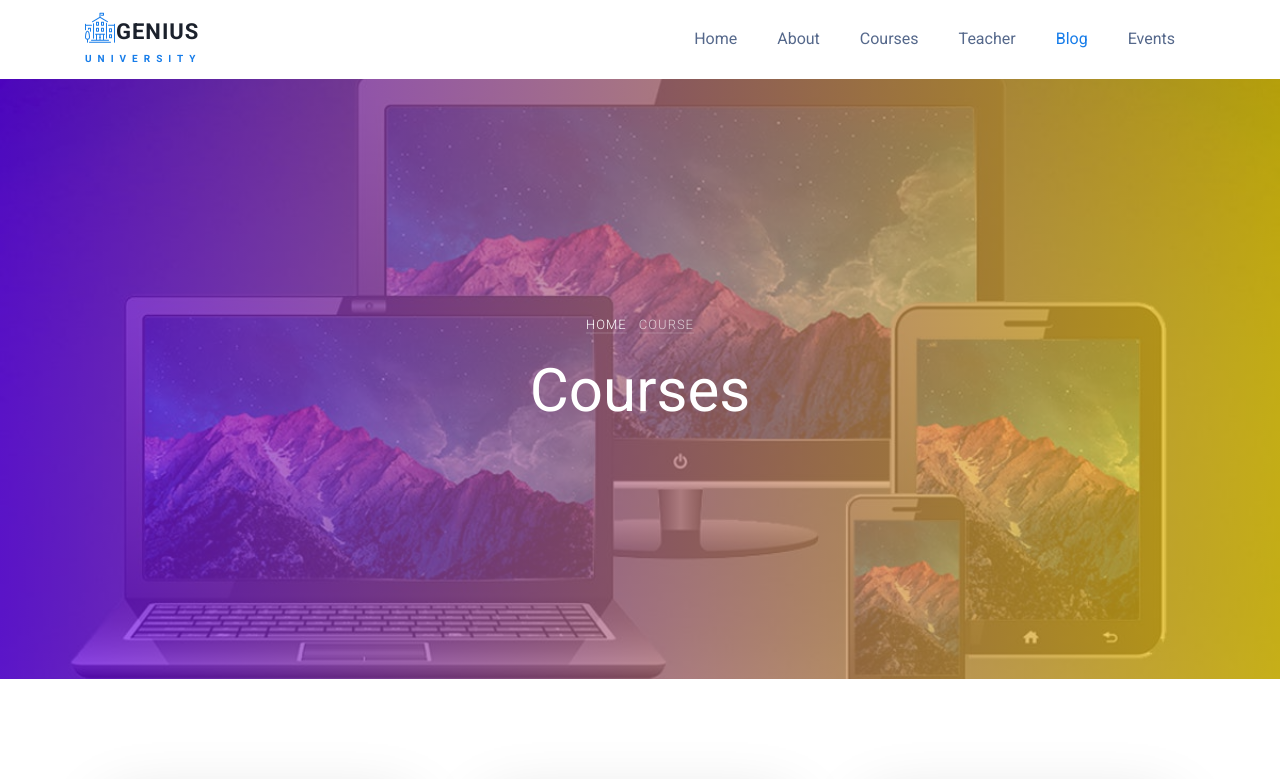
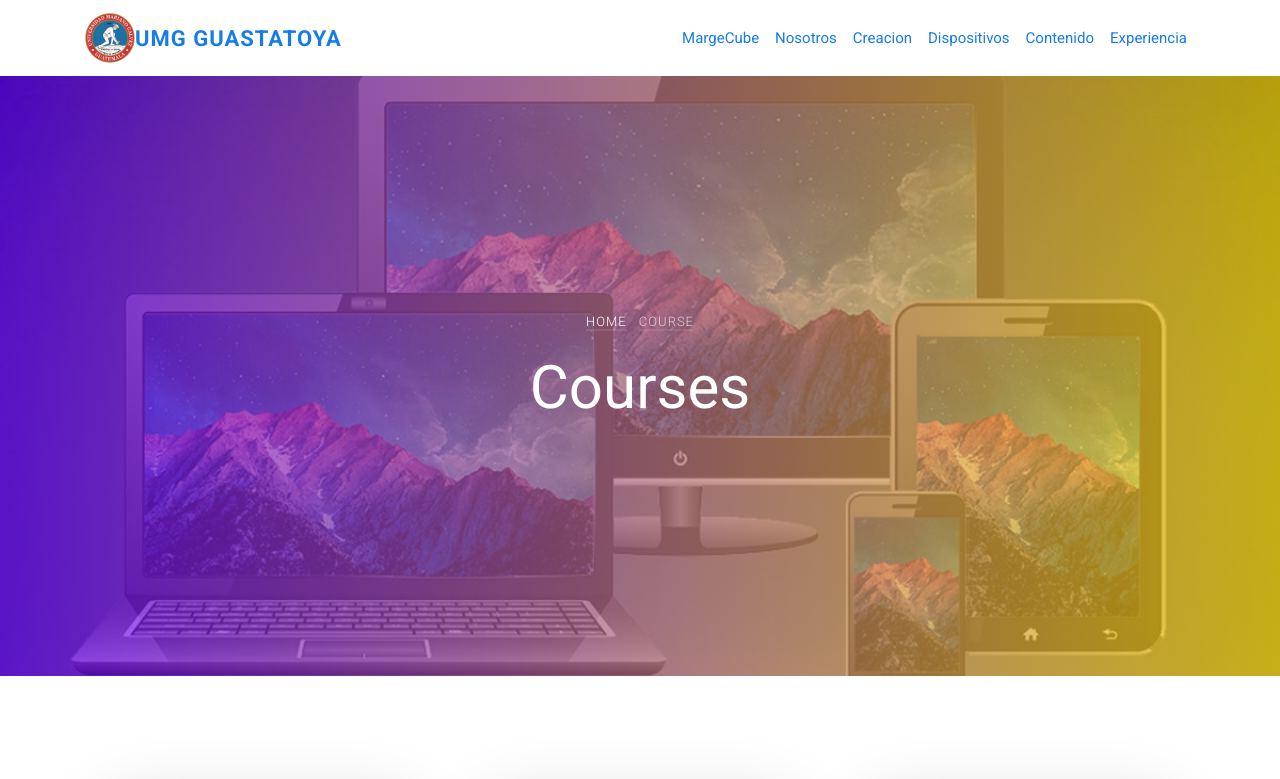
Before and after one commit to seminarioumg2020/mergecube, a plain HTML site: page blog.html in a window 1280 px wide. Shown: the top 779 px of the page. Drawn offline with Linux system fonts and the light colour scheme; some packages are replaced by stand-ins of ours; no server answers; files whose address does not match are found by name.

Commit message:
nav-bar
Correcciones en la barra de navegación.

```diff
--- a/blog.html
+++ b/blog.html
@@ -28,23 +28,23 @@
   </head>
   <body>
 
-  <nav class="navbar navbar-expand-lg navbar-dark ftco_navbar bg-dark ftco-navbar-light" id="ftco-navbar">
+    <nav class="navbar navbar-expand-lg" id="ftco-navbar">
     <div class="container">
-      <a class="navbar-brand" href="index.html"><i class="flaticon-university"></i>Genius <br><small>University</small></a>
+      <a class="navbar-brand" href="index.html"><i><img src="images/umg.png" class="img-responsive" width="50"></i>UMG GUASTATOYA</a>
       <button class="navbar-toggler" type="button" data-toggle="collapse" data-target="#ftco-nav" aria-controls="ftco-nav" aria-expanded="false" aria-label="Toggle navigation">
         <span class="oi oi-menu"></span> Menu
       </button>
 
       <div class="collapse navbar-collapse" id="ftco-nav">
         <ul class="navbar-nav ml-auto">
-          <li class="nav-item"><a href="index.html" class="nav-link">Home</a></li>
-          <li class="nav-item"><a href="about.html" class="nav-link">About</a></li>
-          <li class="nav-item"><a href="course.html" class="nav-link">Courses</a></li>
-          <li class="nav-item"><a href="teacher.html" class="nav-link">Teacher</a></li>
-          <li class="nav-item active"><a href="blog.html" class="nav-link">Blog</a></li>
-          <li class="nav-item"><a href="event.html" class="nav-link">Events</a></li>
-
-        </ul>
+          <!--Gabriel-->  <li class="nav-item active"><a href="index.html" class="nav-link">MargeCube</a></li>
+          <!--Joni--> <li class="nav-item"><a href="about.html" class="nav-link">Nosotros</a></li>
+          <!--Nefta--> <li class="nav-item"><a href="course.html" class="nav-link">Creacion</a></li>
+          <!--Yonatan-->  <li class="nav-item"><a href="teacher.html" class="nav-link">Dispositivos</a></li>
+          <!--Celeste-->  <li class="nav-item"><a href="blog.html" class="nav-link">Contenido</a></li>
+          <!--Cordinadores-->  <li class="nav-item"><a href="experiencias.html" class="nav-link">Experiencia</a></li>
+          <!--Fabian-->
+          </ul>
       </div>
     </div>
   </nav>
```
Also changed, not shown: about.html (+4 -2 lines), course.html (+2 -2 lines), experiencias.html (+4 -3 lines), index.html (+2 -2 lines), teacher.html (+2 -2 lines), teacher-single.html (line endings or trailing spaces), 1 other file.
